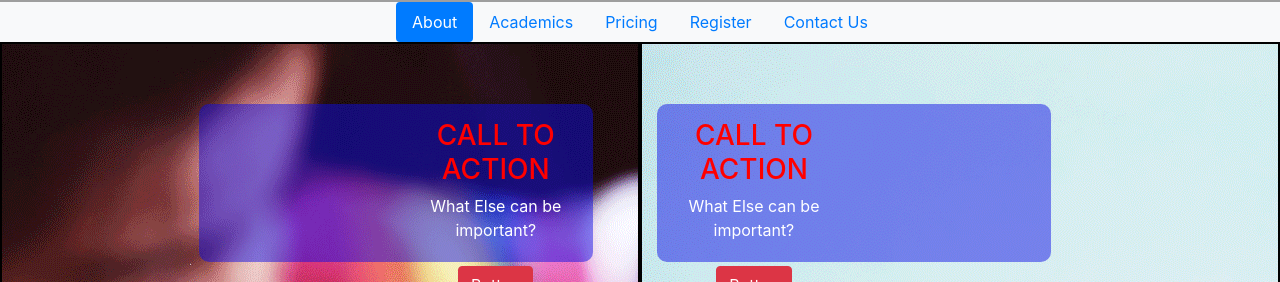
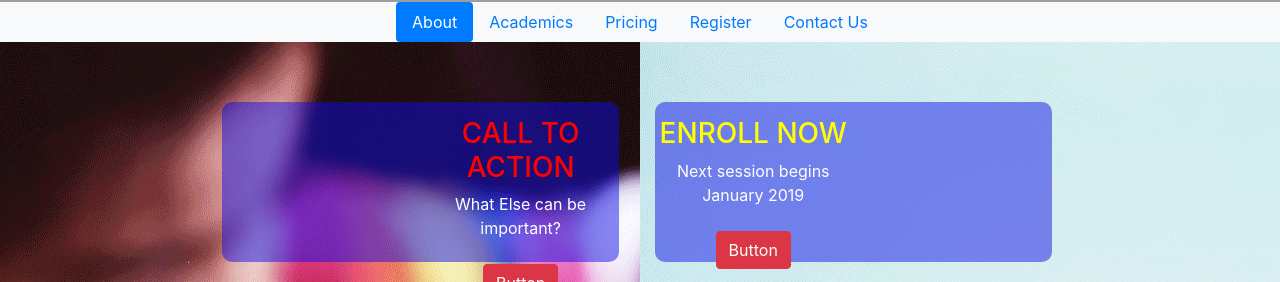
Before and after one commit to erikamats/Toledo, a React (Create React App) app in the folder escuela/: page / in a window 1280 px wide. Shown: the part 670-952 px from the top of the page. Built offline with nearby package versions, Linux system fonts and the light colour scheme; grey boxes are pictures that could not be loaded.

Commit message:
added changes
Included enroll section

```diff
--- a/escuela/src/App.css
+++ b/escuela/src/App.css
@@ -4,7 +4,6 @@
     width: 50%;
     height: 400px;
     background: url("./images/crayons.png") no-repeat;
-    border: solid black 2px
 
 }
 .transparent-wrapper{
@@ -24,10 +23,12 @@
 }
 
 .transparent-wrapper.one{
-    margin-left: 30%
+    margin-left: 34%
 }
 
-
+.transparent-wrapper.two h3{
+    color:yellow;
+}
 .transparent-wrapper h3{
     color:red;
 }
@@ -39,5 +40,4 @@
     width: 50%;
     height: 400px;
     background: url("./images/color-pencils.png") no-repeat;
-    border: solid black 2px
 }
--- a/escuela/src/components/Pages/landingPage/Enroll.js
+++ b/escuela/src/components/Pages/landingPage/Enroll.js
@@ -16,8 +16,8 @@ class Enroll extends Component{
                     </Col>
                     <Col className="other-box">
                         <div className="transparent-wrapper two">
-                            <h3>CALL TO ACTION</h3>
-                            <p>What Else can be important?</p>
+                            <h3>ENROLL NOW</h3>
+                            <p>Next session begins January 2019</p>
                             <NavLink href="#"><Button color="danger">Button</Button></NavLink>
                         </div>
                     </Col>
```
